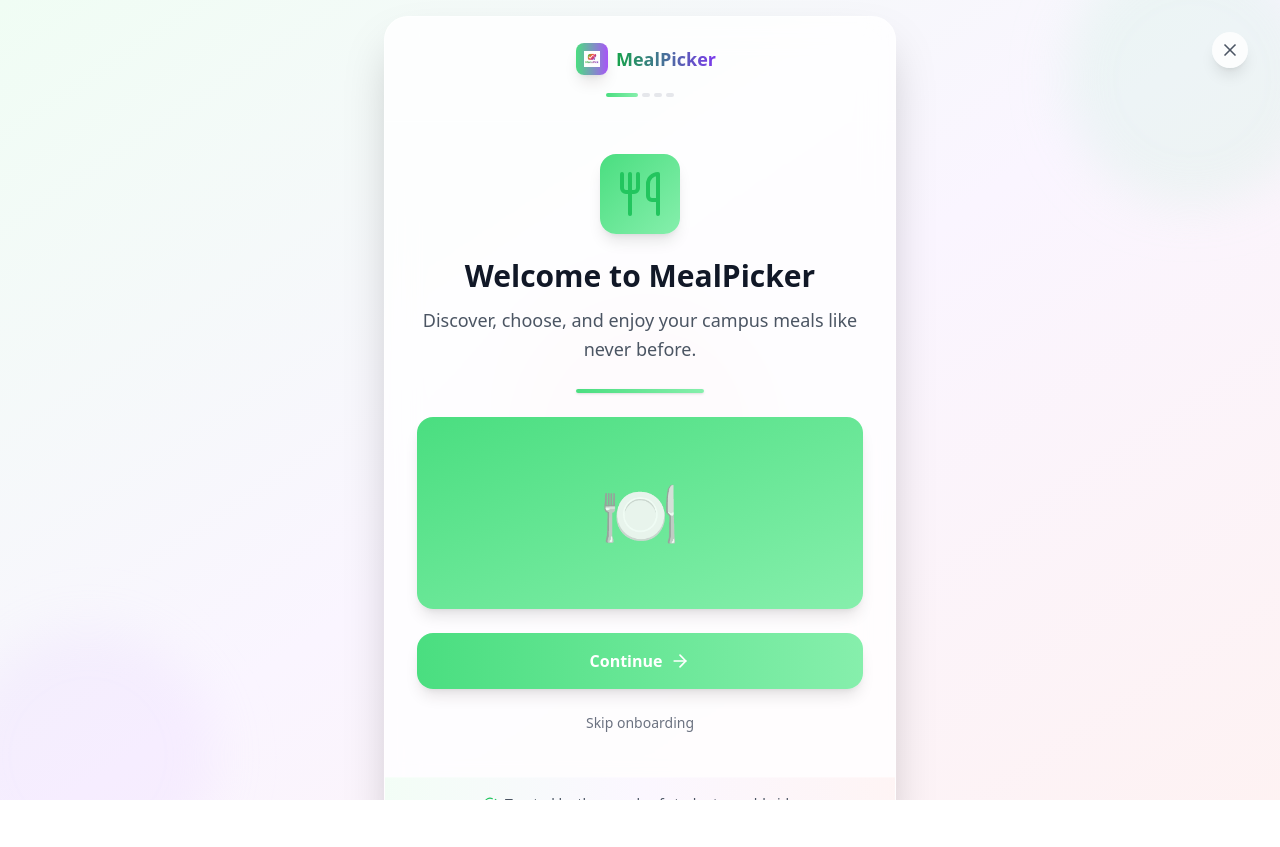
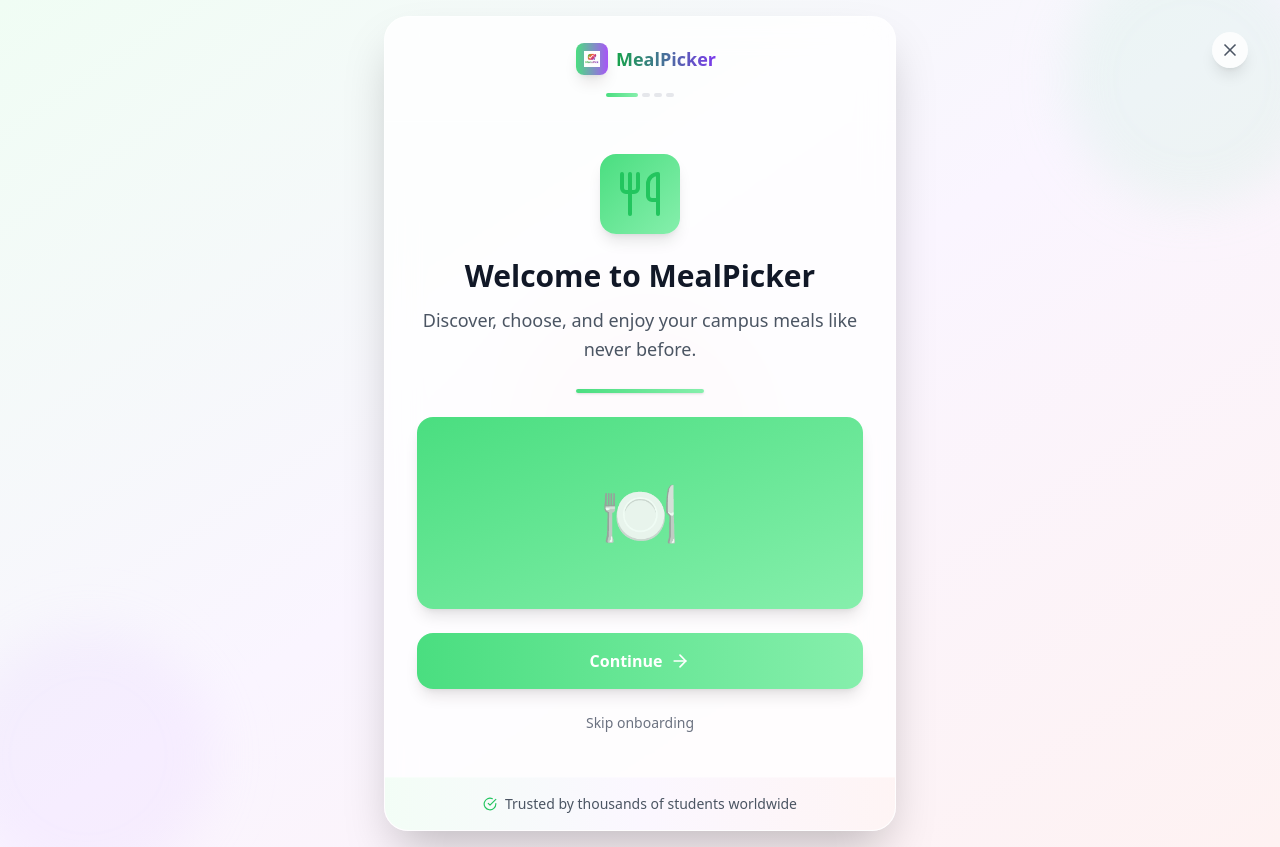
Before and after one commit to Sowmya2026/MenuPick, a React (Vite) app in the folder meal-student-app/: page / in a window 1280 px wide. Before the commit the page ends 800 px from the top, so only its background shows below. Built offline with nearby package versions, Linux system fonts and the light colour scheme; no server answers; the database is empty.

Commit message:
Save local changes

```diff
--- a/meal-student-app/src/index.css
+++ b/meal-student-app/src/index.css
@@ -250,26 +250,3 @@
     display: none;
   }
 }
-
-/* Ensure full viewport coverage */
-html, body, #root {
-  height: 100%;
-  margin: 0;
-  padding: 0;
-  overflow: hidden;
-}
-
-/* Safe area support for modern mobile browsers */
-.safe-area-inset-b {
-  padding-bottom: env(safe-area-inset-bottom);
-}
-
-/* Smooth scrolling */
-.overflow-auto {
-  -webkit-overflow-scrolling: touch;
-}
-
-/* Prevent body scroll when modal is open */
-body.no-scroll {
-  overflow: hidden;
-}
```
